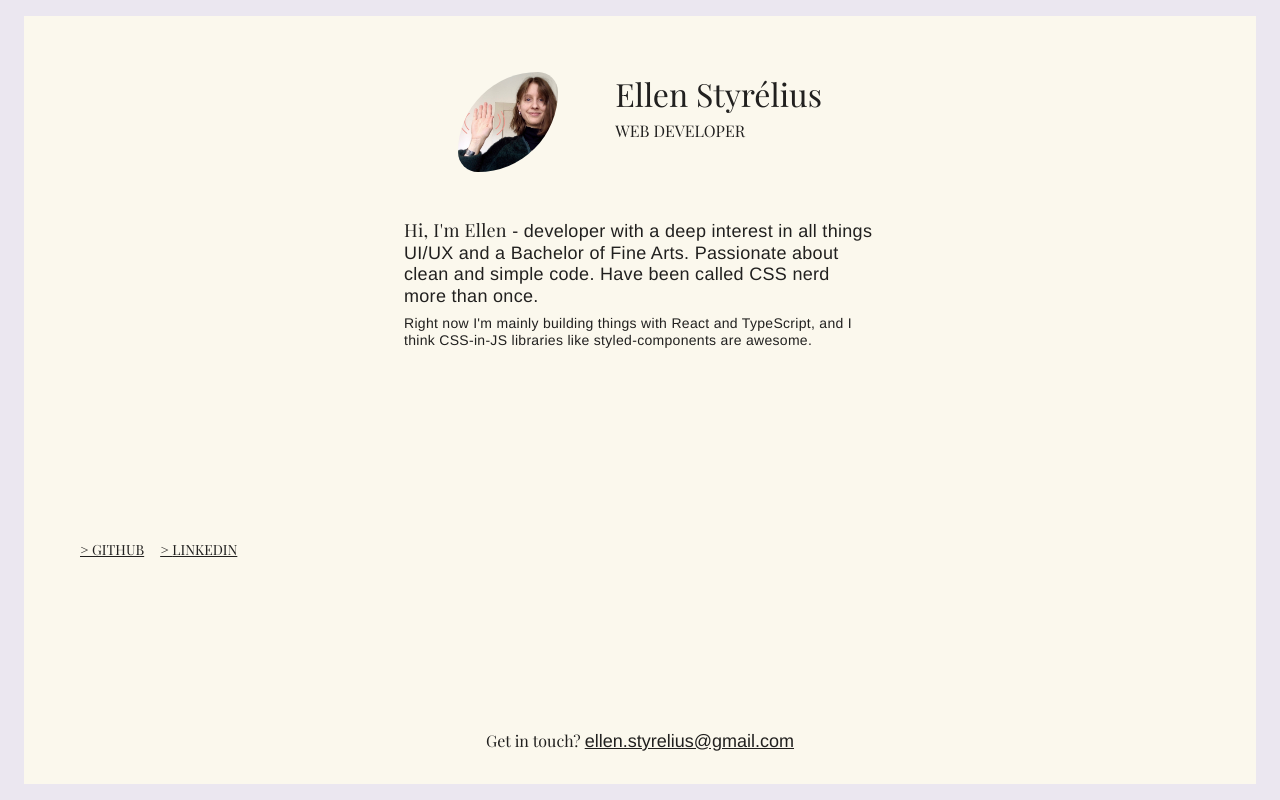
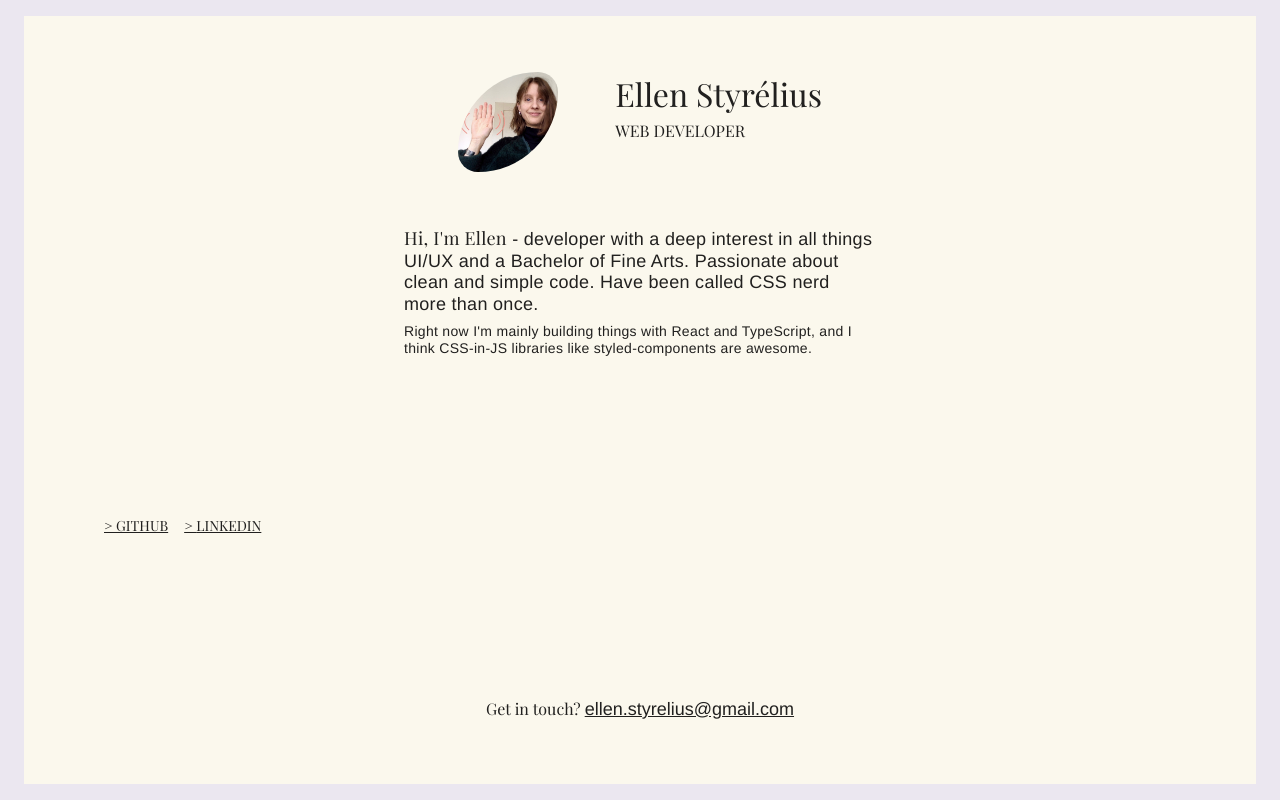
Before and after one commit to styrelius/about-me, a React (Create React App) app: page / in a window 1280 px wide. Built offline with nearby package versions, Linux system fonts and the light colour scheme.

Commit message:
Make some changes to paddings and widths in page.jsx, links.jsx, presentation.jsx and get-in-touch.jsx.

```diff
--- a/src/components/get-in-touch.jsx
+++ b/src/components/get-in-touch.jsx
@@ -7,6 +7,7 @@ const { black, darkGrey } = colors
 
 const Container = styled.section({
   width: '100%',
+  padding: '32px 0',
   display: 'flex',
   justifyContent: 'center',
 })
--- a/src/components/links.jsx
+++ b/src/components/links.jsx
@@ -6,9 +6,8 @@ import { fonts, colors } from '../styles/styles'
 const { black, darkGrey } = colors
 
 const Container = styled.section({
-  width: 480,
-  maxWidth: '100%',
-  height: 88,
+  width: '100%',
+  padding: '32px 0',
   display: 'flex',
   alignItems: 'center',
 })
--- a/src/components/page.jsx
+++ b/src/components/page.jsx
@@ -13,7 +13,7 @@ const Container = styled.div`
   background: ${colors.beige};
   width: 100%;
   min-height: calc(100vh - (${({ appPadding }) => appPadding}px * 2));
-  padding: 32px 48px;
+  padding: 32px 72px;
   display: flex;
   flex-direction: column;
   justify-content: space-between;
--- a/src/components/presentation.jsx
+++ b/src/components/presentation.jsx
@@ -6,7 +6,7 @@ import { fonts } from '../styles/styles'
 
 const Container = styled.section({
   width: '100%',
-  padding: '16px 0',
+  padding: '24px 0',
   display: 'flex',
   flexDirection: 'column',
   justifyContent: 'center',
```
